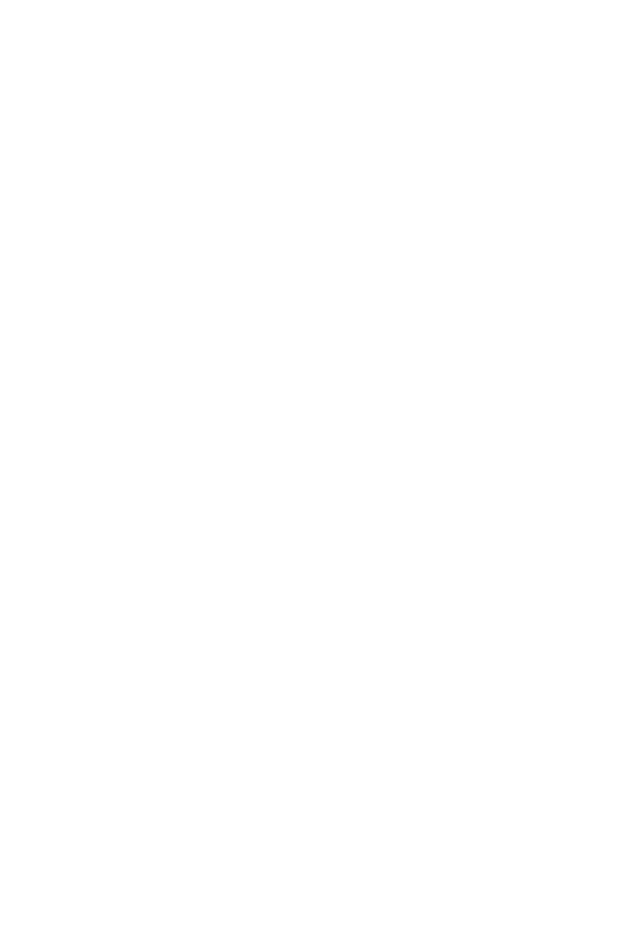
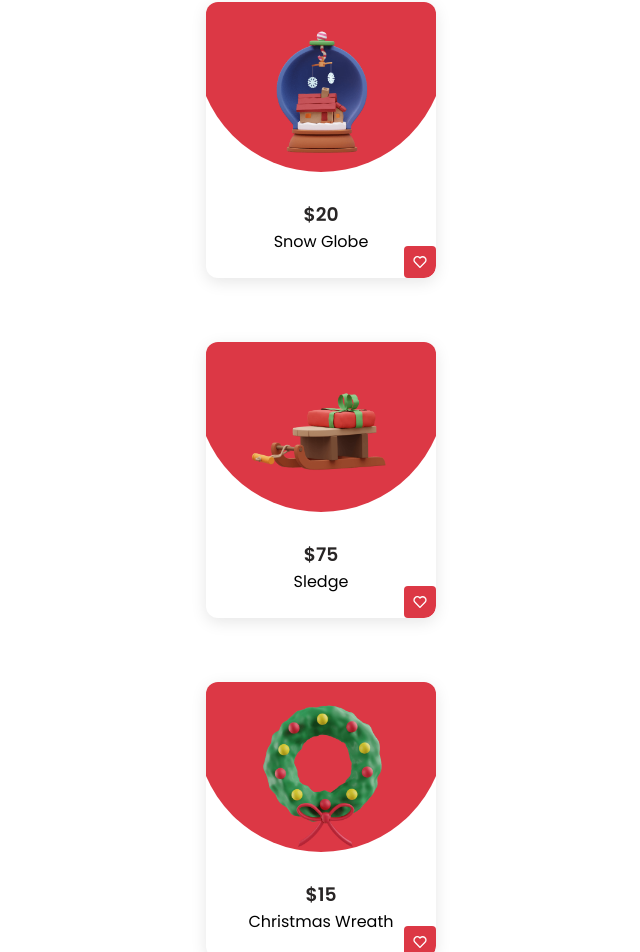
Before and after one commit to Victtor-777/Christmas_Website, a React (Vite) app: page / in a window 1280 px wide. Shown: the part 2737-3689 px from the top of the page, without its empty margins (319-959 px from the left). Before the commit the page ends 2348 px from the top, so only its background shows below. Built offline with nearby package versions, Linux system fonts and the light colour scheme.

Commit message:
Add section New Gifts, prep for slides

```diff
--- a/src/App.tsx
+++ b/src/App.tsx
@@ -4,6 +4,7 @@
 import { Giving } from "./Components/Giving/Giving";
 import { Header } from "./Components/Header/Header";
 import { Home } from "./Components/Home/Home";
+import { New } from "./Components/New Gifts/New";
 import { ScrollUP } from "./Components/ScrollUp/ScrollUp";
 import "./global.css";
 
@@ -17,6 +18,7 @@
         <Giving />
         <Celebrate />
         <Gift />
+        <New />
       </main>
     </>
   );
--- a/src/Components/Gift/Gift.module.css
+++ b/src/Components/Gift/Gift.module.css
@@ -16,7 +16,7 @@
   align-items: center;
   justify-items: center;
   gap: 1.5rem;
-  margin: 3rem 0 5rem;
+  margin: 3rem 0 0;
 }
 
 .gift_item {
--- /dev/null
+++ b/src/Components/New Gifts/New.module.css
@@ -0,0 +1,45 @@
+.new_container {
+  display: grid;
+  justify-content: center;
+}
+
+.new_card {
+  display: grid;
+  justify-content: center;
+  position: relative;
+  width: 230px;
+  background-color: var(--container-color);
+  box-shadow: 0 4px 16px rgba(0, 0, 0, 0.1);
+  padding: 1rem 1rem 1.5rem;
+  border-radius: 0.75rem;
+  text-align: center;
+  margin-bottom: 4rem;
+  overflow: hidden;
+}
+
+.new_overlay {
+  width: 250px;
+  height: 250px;
+  background-color: var(--first-color);
+  border-radius: 50%;
+  position: absolute;
+  top: -5rem;
+  left: -0.65rem;
+  z-index: 0;
+}
+
+.new_card img {
+  position: relative;
+  width: 150px;
+  margin-bottom: 2rem;
+  transition: 0.33s;
+}
+
+.new_card button {
+  display: flex;
+  padding: 0.5rem;
+  border-radius: 0.25rem 0.25rem 0.75rem 0.25rem;
+  position: absolute;
+  right: 0;
+  bottom: 0;
+}
--- /dev/null
+++ b/src/Components/New Gifts/New.tsx
@@ -0,0 +1,64 @@
+import styles from "./New.module.css";
+import { BiHeart } from "react-icons/bi";
+import new1 from "../../assets/new1.png";
+import new2 from "../../assets/new2.png";
+import new3 from "../../assets/new3.png";
+import new4 from "../../assets/new4.png";
+
+export function New() {
+  return (
+    <section className={`container ${styles.new_section}`}>
+      <h2>New Gifts</h2>
+
+      <div className={styles.new_container}>
+        <div>
+          <div>
+            <article className={styles.new_card}>
+              <div className={styles.new_overlay}></div>
+
+              <img src={new1} alt="" />
+              <h3>$95</h3>
+              <span>Reindeer</span>
+              <button className="button">
+                <BiHeart />
+              </button>
+            </article>
+
+            <article className={styles.new_card}>
+              <div className={styles.new_overlay}></div>
+
+              <img src={new2} alt="" />
+              <h3>$20</h3>
+              <span>Snow Globe</span>
+              <button className="button">
+                <BiHeart />
+              </button>
+            </article>
+
+            <article className={styles.new_card}>
+              <div className={styles.new_overlay}></div>
+
+              <img src={new3} alt="" />
+              <h3>$75</h3>
+              <span>Sledge</span>
+              <button className="button">
+                <BiHeart />
+              </button>
+            </article>
+
+            <article className={styles.new_card}>
+              <div className={styles.new_overlay}></div>
+
+              <img src={new4} alt="" />
+              <h3>$15</h3>
+              <span>Christmas Wreath</span>
+              <button className="button">
+                <BiHeart />
+              </button>
+            </article>
+          </div>
+        </div>
+      </div>
+    </section>
+  );
+}
```
